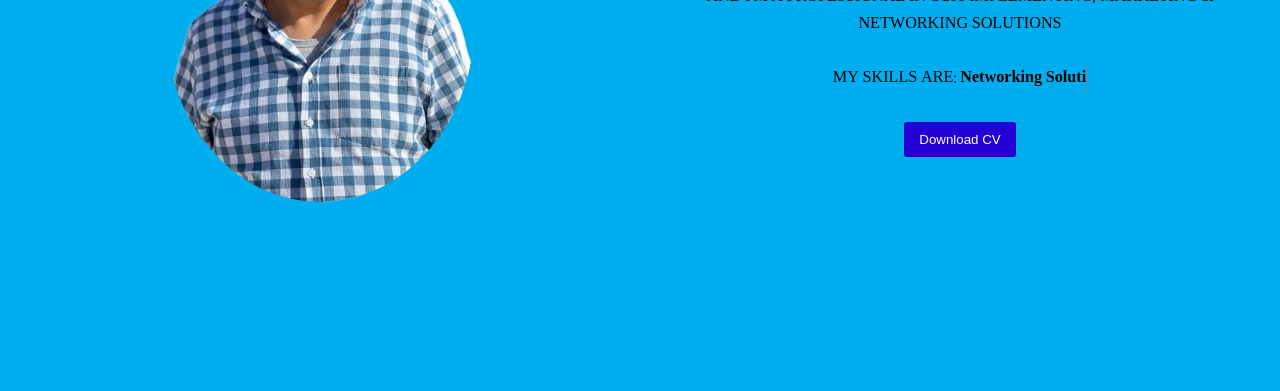
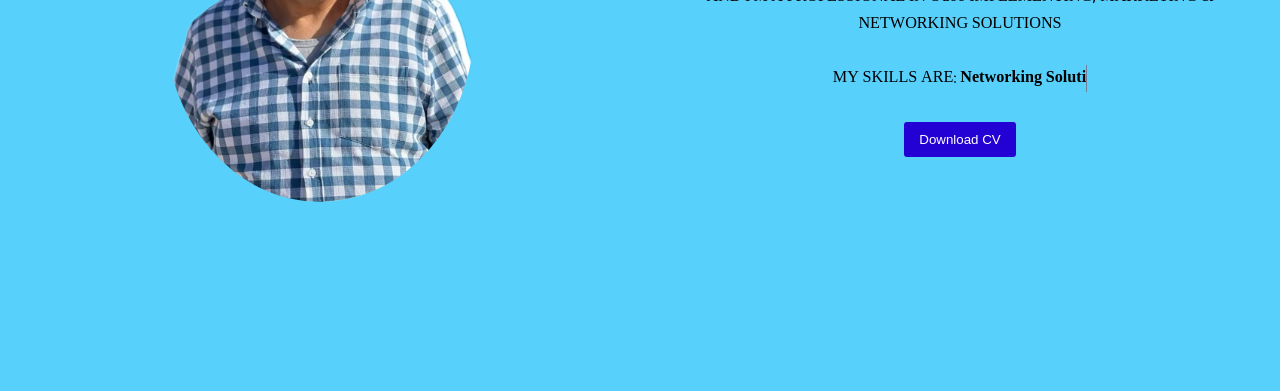
Before and after one commit to samaladdin70/Ayman-ElYassky-Portfolio, a plain HTML site: page index.html in a window 1280 px wide. Shown: the part 409-800 px from the top of the page. Drawn offline with Linux system fonts and the light colour scheme; a web font is replaced by a local one.

Commit message:
modify Background

```diff
--- a/css/style.css
+++ b/css/style.css
@@ -93,7 +93,7 @@ header ul li a:hover {
     width: 100%;
     height: 100%;
 
-    background-color: #00AEEF;
+    background-color: #57d0fc;
     padding: 10px;
 }
 
```
